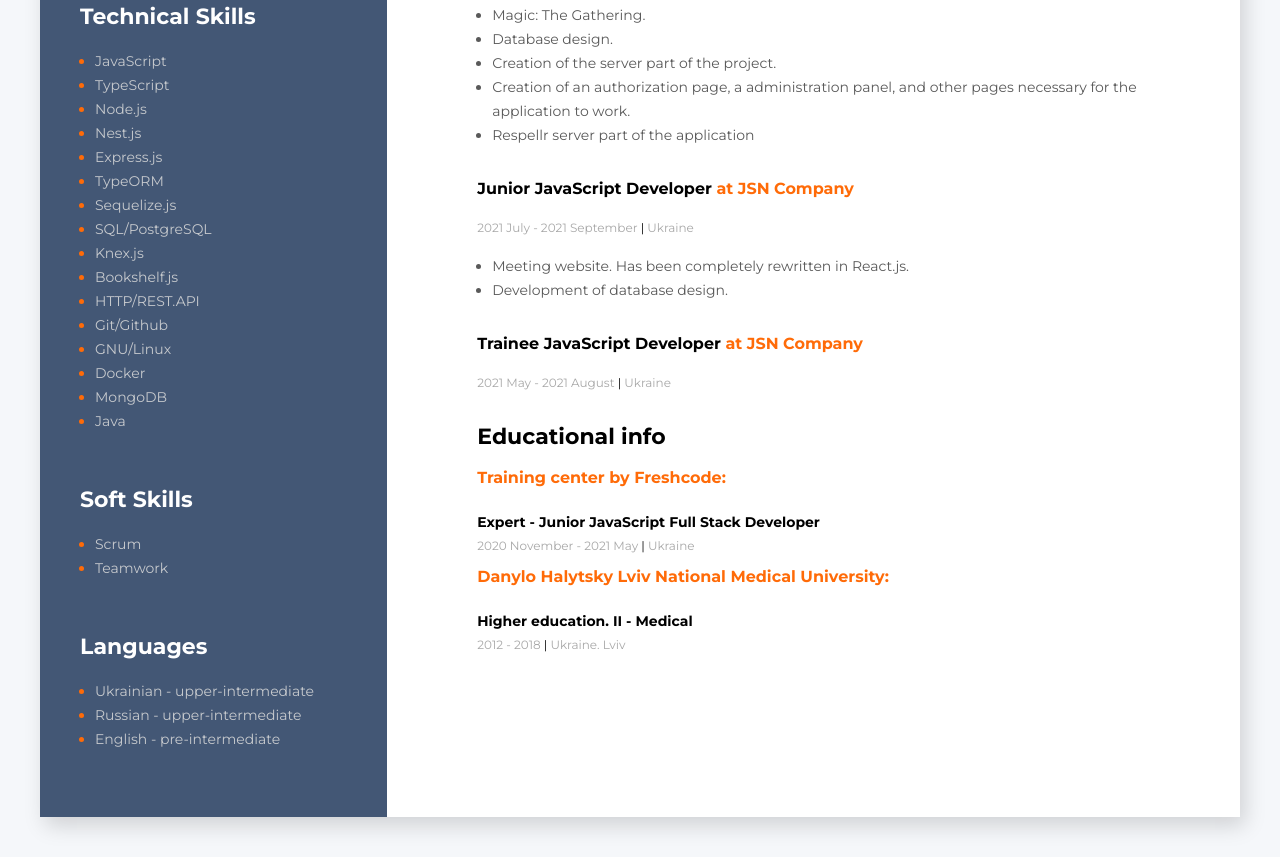
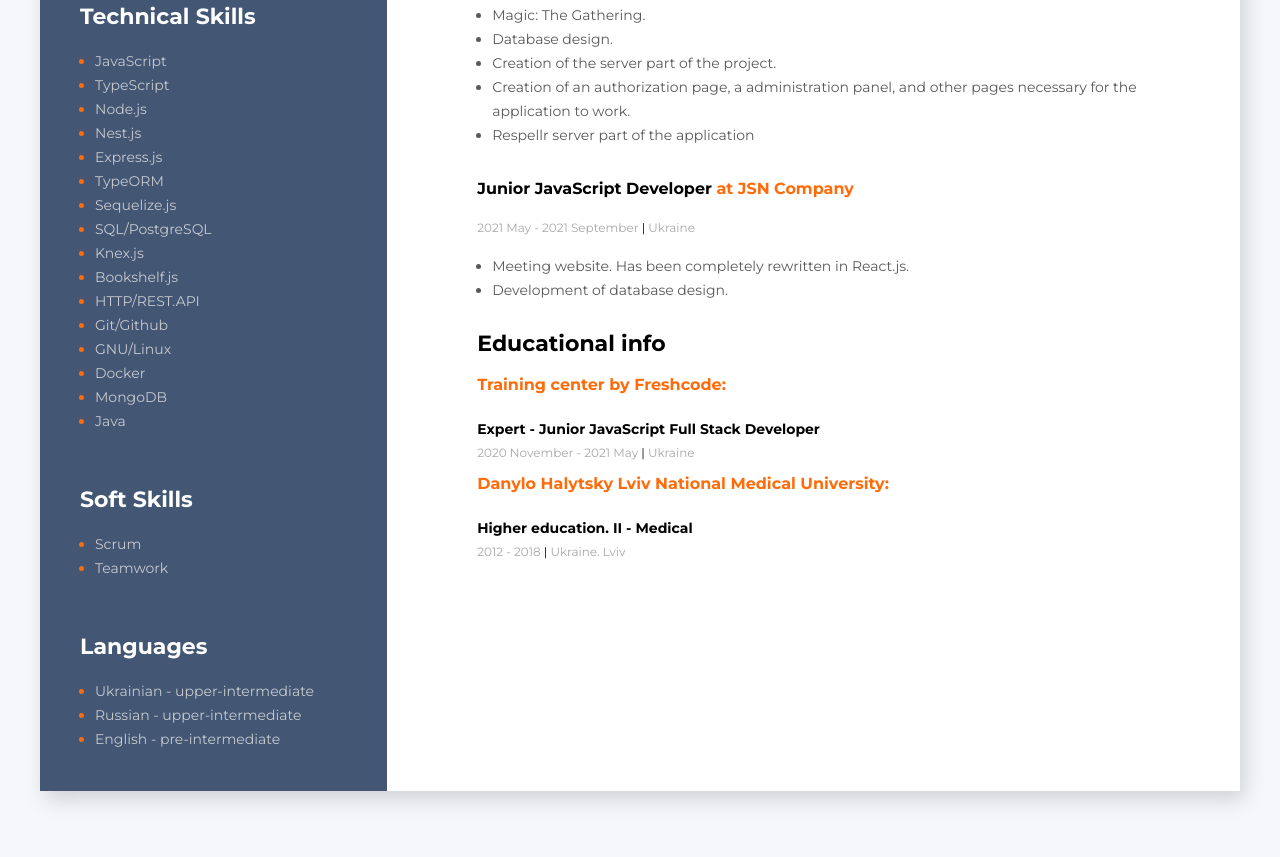
Before and after one commit to Dr-Khalilov/cv_umar_khalilov, a plain HTML site: page index.html in a window 1280 px wide. Shown: the part 718-1575 px from the top of the page. After the commit the page ends 1549 px from the top, so only its background shows below. Drawn offline with Linux system fonts and the light colour scheme.

Commit message:
Remove block

```diff
--- a/index.html
+++ b/index.html
@@ -180,7 +180,7 @@
                         <span class='profession-company'>at JSN Company</span>
                     </h4>
                     <span class='profession-time'>
-                        2021 July - 2021 September
+                        2021 May - 2021 September
                         <span class='profession-divider'>|</span> Ukraine
                     </span>
                     <ul class='profession-duties'>
@@ -189,16 +189,6 @@
                         </li>
                         <li class='profession-duties-item'>Development of database design.</li>
                     </ul>
-                </article>
-                <article>
-                    <h4 class='profession-title'>
-                        Trainee JavaScript Developer
-                        <span class='profession-company'>at JSN Company</span>
-                    </h4>
-                    <span class='profession-time'>
-                        2021 May - 2021 August
-                        <span class='profession-divider'>|</span> Ukraine
-                    </span>
                 </article>
                 <!-- education -->
                 <article class='education-container'>
```
